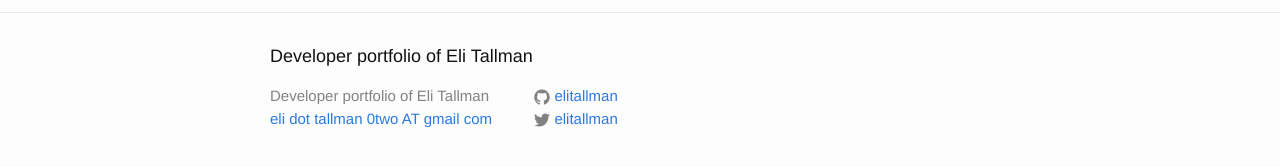
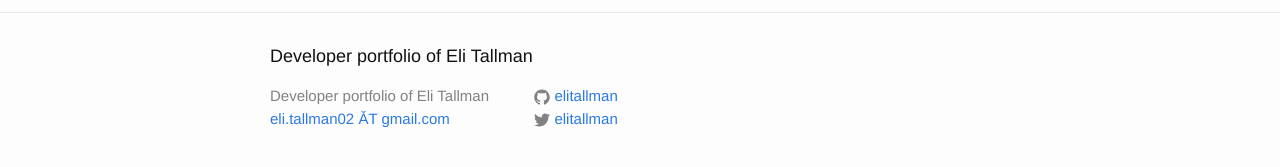
Before and after one commit to elitallman/elitallman.github.io, a Jekyll site: the page built from about.md, in a window 1280 px wide. Shown: the part 338-505 px from the top of the page. Built offline with Jekyll 4.4.1, drawn with Linux system fonts in a browser that asks for light colours.

Commit message:
Update _config.yml

```diff
--- a/_config.yml
+++ b/_config.yml
@@ -7,7 +7,7 @@
 
 # Site settings
 title: Developer portfolio of Eli Tallman
-email: eli dot tallman 0two AT gmail com
+email: eli.tallman02 ǍT gmail.com
 description: > # Enlighten your mind reading my musings, browsing my projects, and discovering hidden easter eggs.
 baseurl: "" # the subpath of your site, e.g. /blog
 url: "https://elitallman.com.com" # the base hostname & protocol for your site
```
